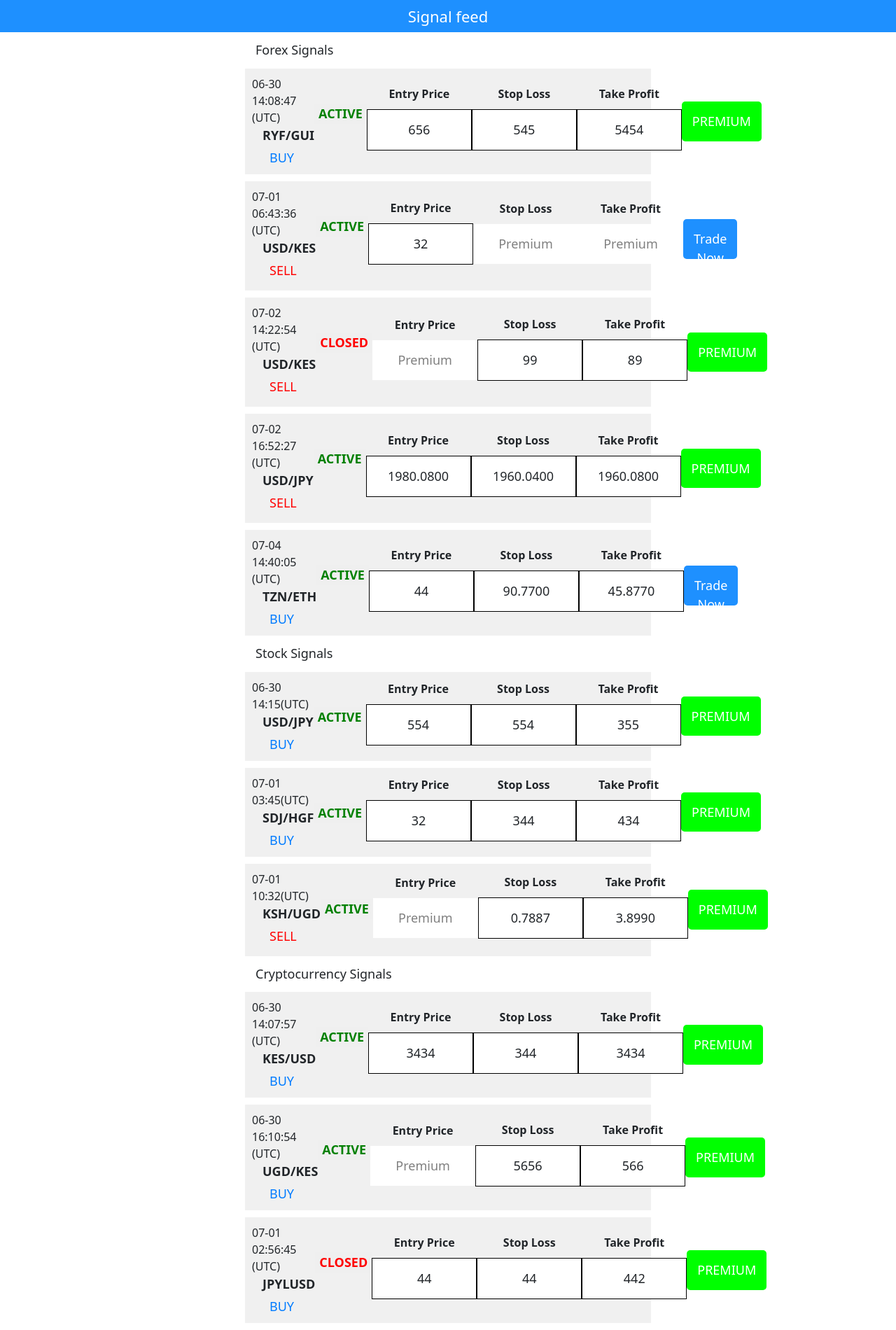
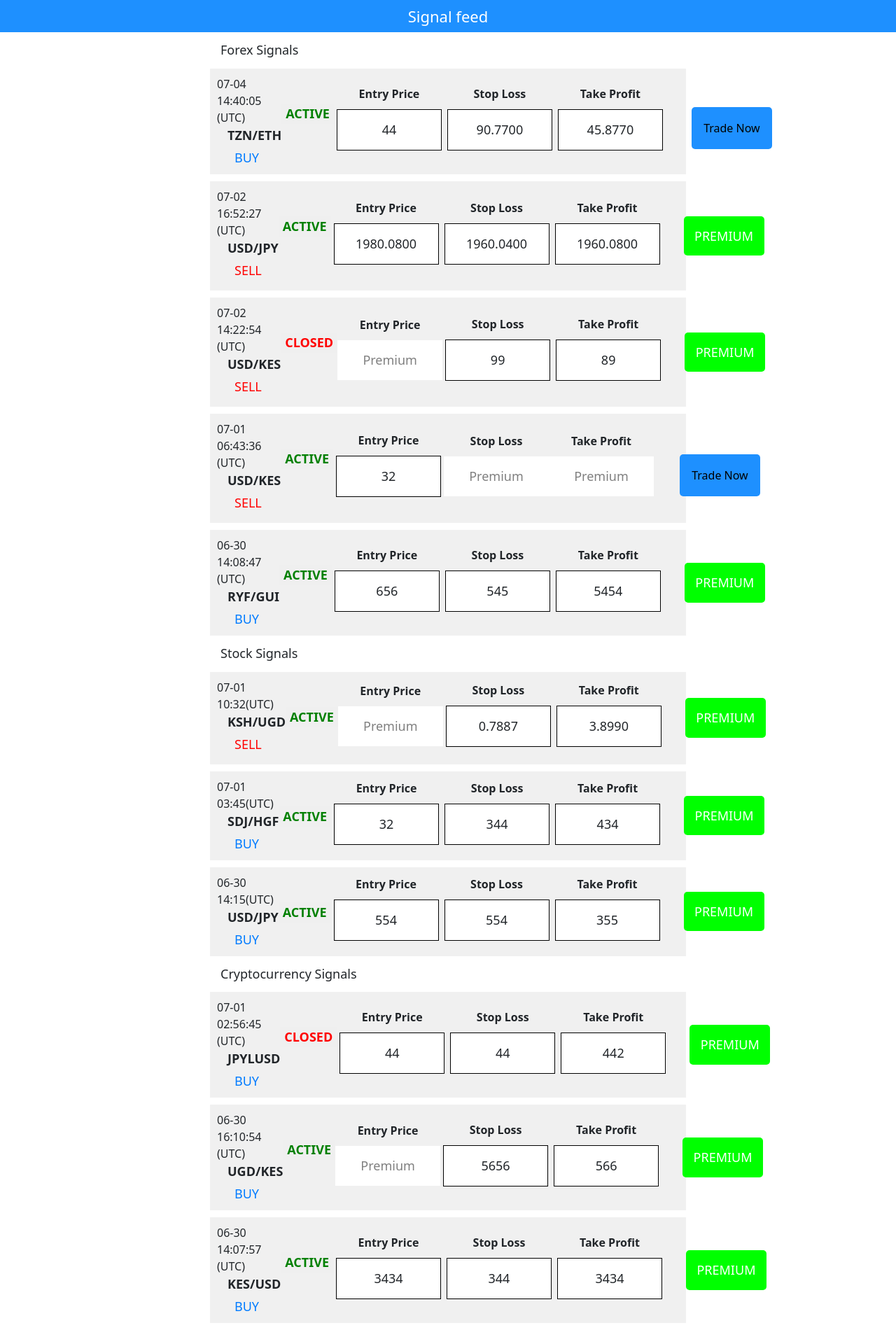
Before and after one commit to petermaturwe/TradeSignals, a Django app: page / in a window 1280 px wide. Shown: the part 44-1944 px from the top of the page at 70% size. Run offline with Django 3.2, Linux system fonts and the light colour scheme; data comes from the database, SQL or seed files in the repository; both versions use the stored data as it was after the commit; some libraries are stand-ins or nearby versions.

Commit message:
Modified the time frame on how signals are being arranged

```diff
--- a/trade/static/mobile.css
+++ b/trade/static/mobile.css
@@ -116,8 +116,10 @@
     border: none;
     font-weight: 800;
     border-radius: 5px;
-    height: 25px;
-    width: 35px;
+  height: 25px;
+    height: 35px;
+    width: 75px;
+    margin-left: 2px;
 
   }
 .trade-butn{
@@ -127,6 +129,8 @@
   border: none;
   background-color: #F0F0F0;
   margin-top: 12px;
+  margin-left: 2px;
+
 
 
 }
@@ -152,7 +156,7 @@
     height: 35px;
     width: 75px;
     margin-top: 12px;
-    margin-left: 5px;
+    margin-left: 2px;
   }
 
   .entry-price-value {
@@ -162,6 +166,7 @@
     padding: 4px;
     width: 70px;
     font-size: 10px;
+    margin-right: 1px;
   }
   .entry-price-premium{
     margin-top: 5px;
@@ -191,6 +196,7 @@
     width: 70px;
     font-size: 10px;
     color: blue;
+    margin-right: 1px;
   }
   .take-profit-value {
     margin-top: 5px;
@@ -199,6 +205,8 @@
     padding: 4px;
     width: 70px;
     font-size: 10px;
+    margin-right: 1px;
+    margin-left: 1px;
   }
   .stop-loss-name::after {
     font-size: 12px;
--- a/trade/static/style.css
+++ b/trade/static/style.css
@@ -19,8 +19,8 @@
     margin: 15px;
 }
 .trade-signals-container{
-  margin-left: 350px;
-  margin-right: 350px;
+  margin-left: 300px;
+  margin-right: 300px;
 }
 
 
@@ -102,6 +102,7 @@
 
 .trade-button {
   text-align: right;
+  margin-left: 30px;
 
 
 }
@@ -119,12 +120,14 @@
 .trade-butn{
     background-color: #1E90FF;
     padding: 15px;
-    color: white;
-    font-size: 18px;
+    color: black;
+    font-size: 16px;
     border: none;
     border-radius: 5px;
-    height: 1.5cm;
+    height: 60px;
     margin-top:20px;
+    margin-left: 7px;
+    width: 115px;
 
 
 
@@ -140,6 +143,7 @@
     height: 1.5cm;
     font-weight: 400;
     cursor:pointer;
+    width: 115px;
 
 }
 
@@ -201,11 +205,11 @@
   }
 
   .entry-price-value {
-    margin-top: 10px;
     border: 1px solid black;
     background-color: white;
     padding: 15px;
     width: 150px;
+    margin: 10px 4px 0 4px;
   }
   .entry-price-premium{
     margin-top: 10px;
@@ -237,6 +241,7 @@
   background-color: white;
   padding: 15px;
   width: 150px;
+  margin: 10px 4px 0 4px;
   }
 
   .take-profit-name {
@@ -249,4 +254,5 @@
     background-color: white;
     padding: 15px;
     width: 150px;
+    margin: 10px 4px 0 4px;
   }
--- a/trade/templates/index.html
+++ b/trade/templates/index.html
@@ -11,7 +11,7 @@
 
 <div id="forex-signals-container" class="trade-signals-container">
   <h4 class="h4-signal">Forex Signals</h4>
-  {% for trade_signal in forex_signals %}
+  {% for trade_signal in forex_signals reversed %}
     <div class="trade-signal">
       <div class="column">
       <div class="signal-meta">
@@ -126,7 +126,7 @@
   <!--Stock signals-->
   <div id="stock-signals-container" class="trade-signals-container">
   <h4 class="h4-signal">Stock Signals</h4>
-  {% for trade_signal in stock_signals %}
+  {% for trade_signal in stock_signals reversed %}
     <div class="trade-signal">
       <div class="column">
       <div class="signal-meta">
@@ -241,7 +241,7 @@
   <!--Cryptocurrency signals-->
   <div id="crypto-signals-container" class="trade-signals-container">
     <h4 class="h4-signal">Cryptocurrency Signals</h4>
-  {% for trade_signal in crypto_signals %}
+  {% for trade_signal in crypto_signals reversed %}
     <div class="trade-signal">
       <div class="column">
       <div class="signal-meta">
```
Also changed, not shown: db.sqlite3.
